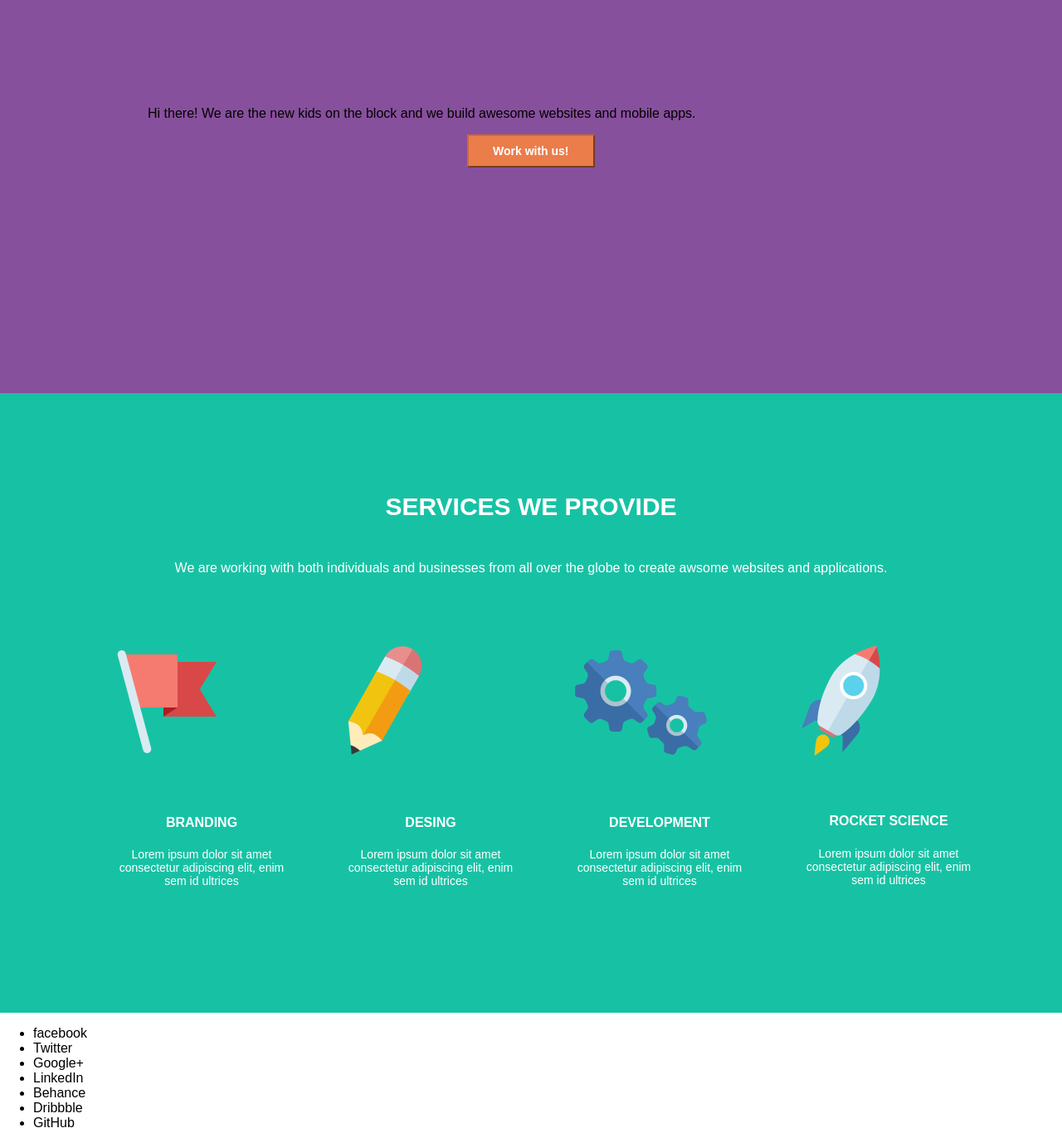
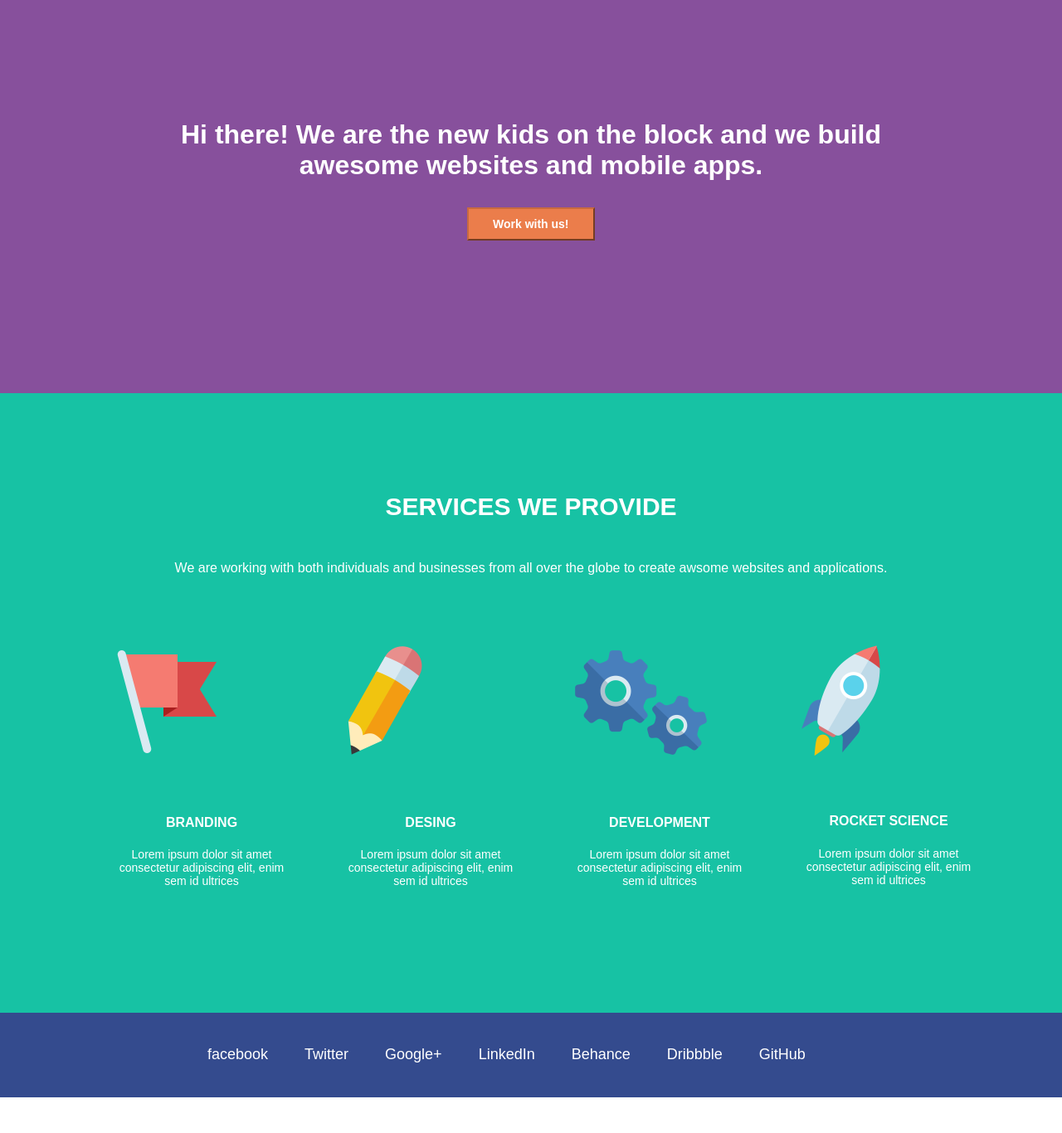
Before and after one commit to Kajoha/cuda, a website: page index.html in a window 1280 px wide. Shown: the part 120-1486 px from the top of the page at 83% size. After the commit the page ends 1443 px from the top, so only its background shows below. Drawn offline with Linux system fonts and the light colour scheme.

Commit message:
añadiendo estilos que me faltaban del titulo

```diff
--- /dev/null
+++ b/sass/partial/_stylep.scss
@@ -0,0 +1,9 @@
+#stylep {
+    text-align: center;
+    position: relative;
+
+    p {
+        color:$primary-color;
+        font-size: 32px;
+        font-weight: bold; }
+}
--- a/sass/styles.scss
+++ b/sass/styles.scss
@@ -1,4 +1,5 @@
 // Aplicación de sass desde cero - nuevo archivo
+// creando variables que se usaran en los partial y en el style principal
 $primary-color: #ffffff;
 $primary-font: Arial, Helvetica, sans-serif;
 
@@ -18,10 +19,12 @@ body {
     height: 594px;
 }
 
+// importando los archivos sass que estan en partial
 
 @import 'partial/menuTop';
 @import 'partial/logo';
 @import 'partial/welcome';
+@import 'partial/stylep';
 @import 'partial/conte';
 @import 'partial/none';
 
@@ -31,6 +34,8 @@ body {
     display: table; }
 
 @import 'partial/tittle';
+
+// configuraciones generales
 
 #size {
     margin-left: 135px;
@@ -47,3 +52,5 @@ h4 {
 
 .imgen {
     align-content: center; }
+
+@import 'partial/menulow';
```
Also changed, not shown: public/css/styles.css.
